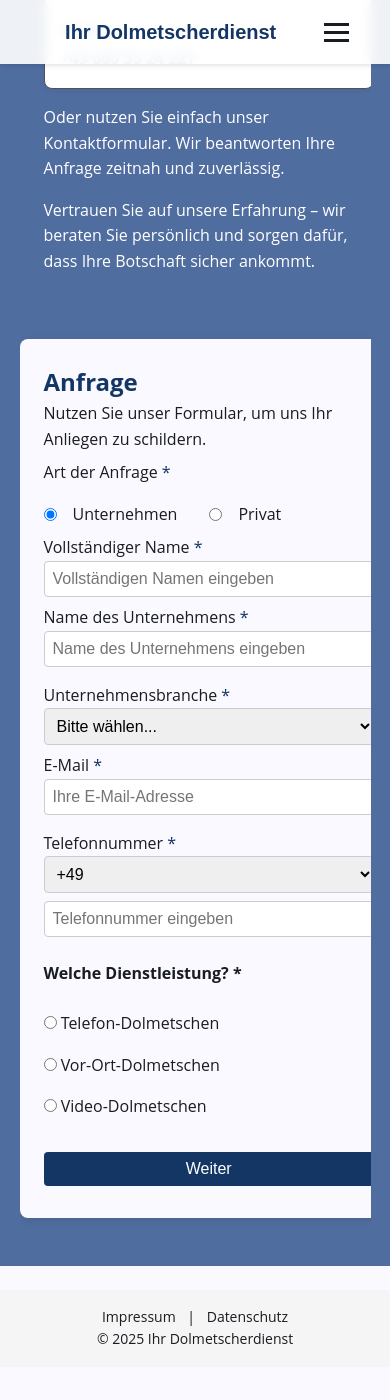
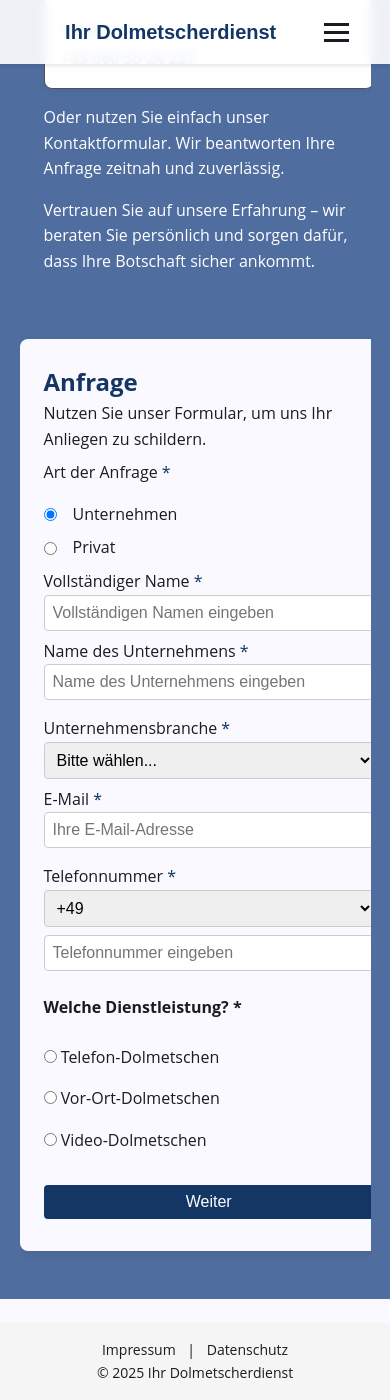
Before and after one commit to msarkaria/IhrDolmetscherdienst, a Jekyll site: the page built from index.html, in a window 390 px wide and 1400 px high, scrolled down 5622 px. Built offline with Jekyll 4.4.1, drawn with Linux system fonts in a browser that asks for light colours; nearby versions of some CDN libraries; before the commit the page ends 6989 px from its top, so only the background shows below that.

Commit message:
Fixed the radio alignment on small screen

```diff
--- a/assets/style2.css
+++ b/assets/style2.css
@@ -878,5 +878,10 @@ footer a {
   .hero-content h1 { font-size: 1.8rem; }
   .hero-content p { font-size: 0.9rem; }
   .contact-box { padding: var(--spacing-md); }
-
+  .radio-group {
+    display:flex;
+    flex-direction: column;
+    align-items: flex-start;
+    gap: 0.5rem;
+  }
 }
```
